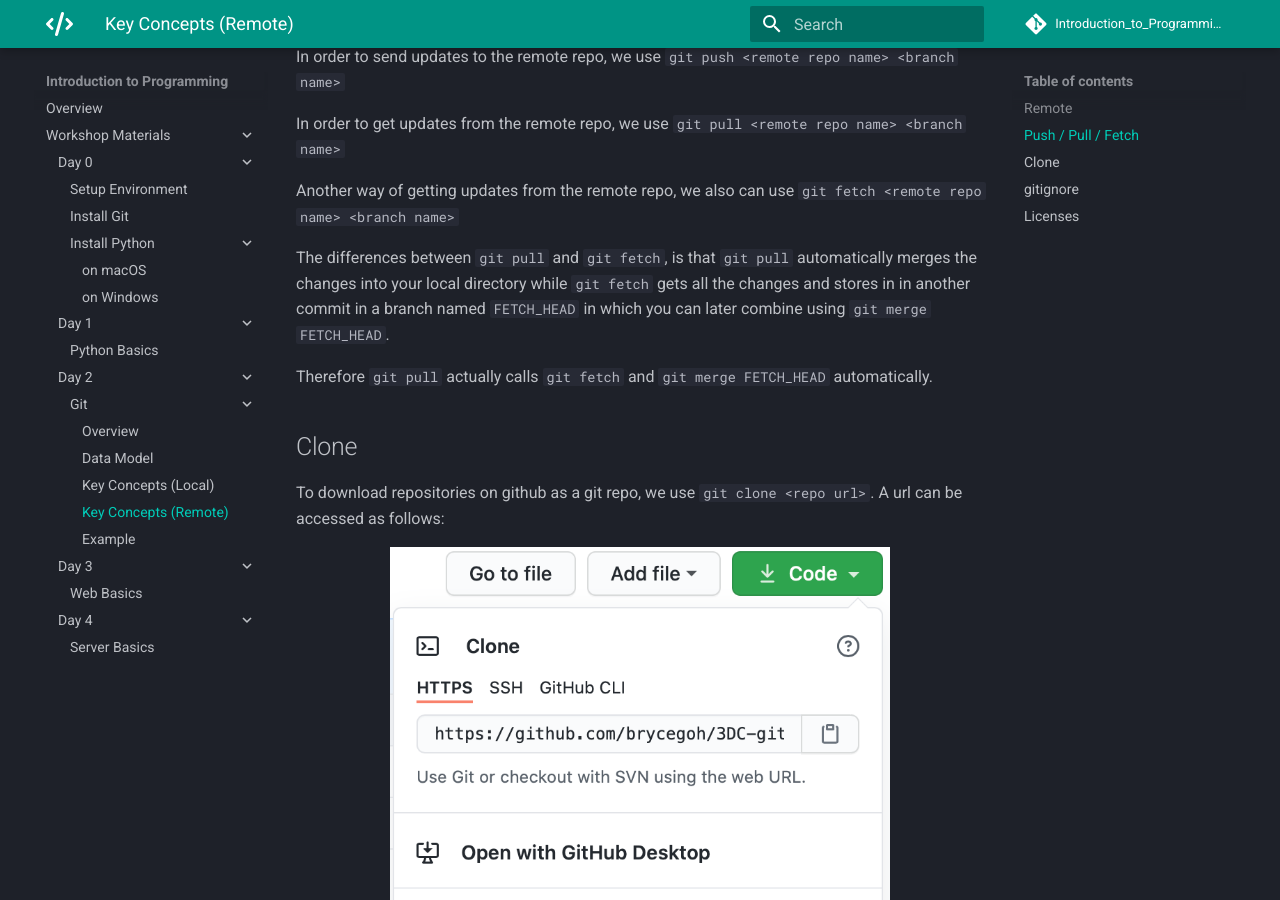
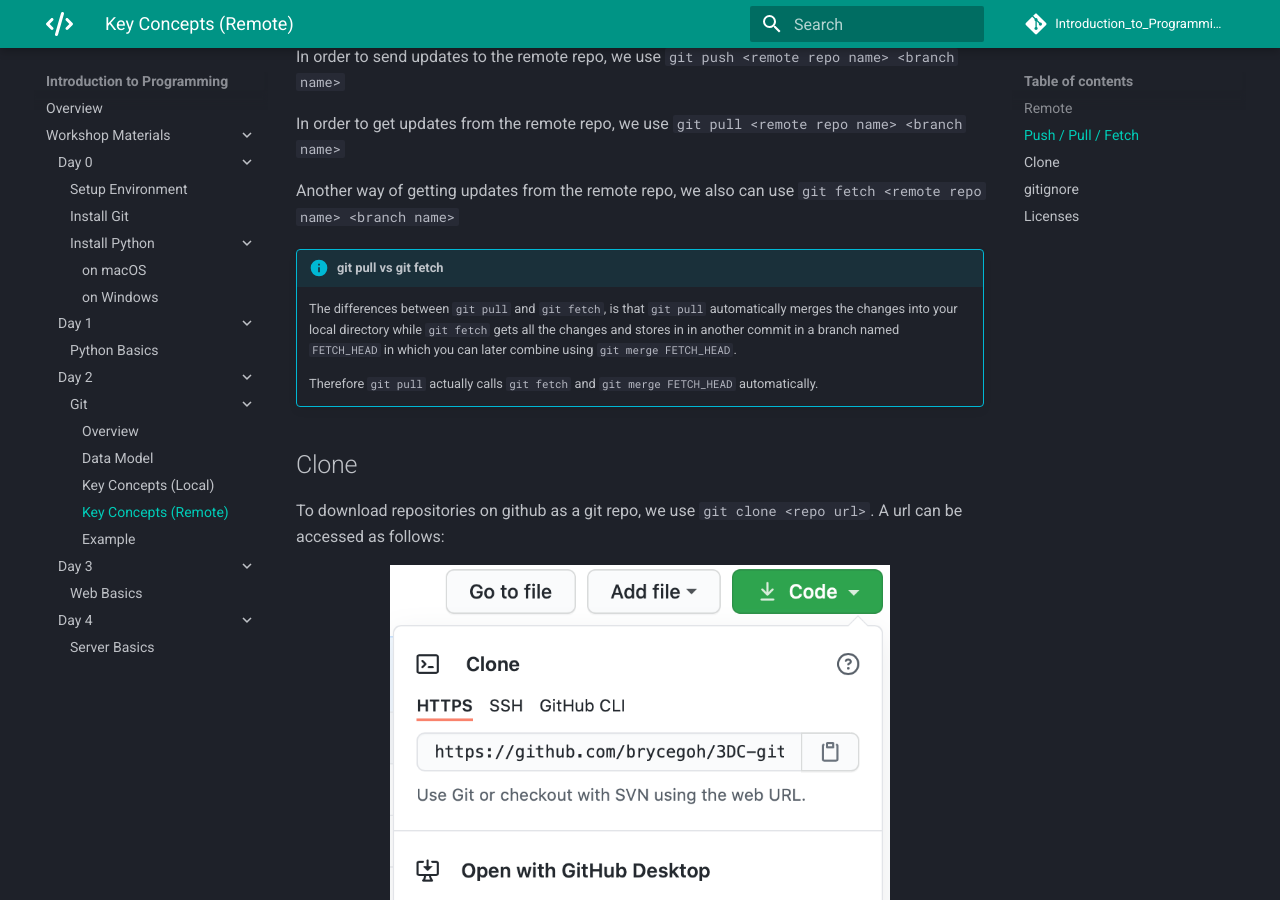
Before and after one commit to 3DCdsc/Introduction_to_Programming, an MkDocs documentation site: the page built from docs/Day_2/git_remote_concepts.md, in a window 1280 px wide and 900 px high, scrolled down 422 px. Built offline with MkDocs 1.6.1 and Material for MkDocs 9.7.7, drawn with Linux system fonts in a browser that asks for light colours; comment, search, counter and statistics services are not loaded.

Commit message:
updated remote concepts

```diff
--- a/docs/Day_2/git_remote_concepts.md
+++ b/docs/Day_2/git_remote_concepts.md
@@ -17,9 +17,10 @@ In order to get updates from the remote repo, we use
 Another way of getting updates from the remote repo, we also can use
 `git fetch <remote repo name> <branch name>`
 
-The differences between `git pull` and `git fetch`, is that `git pull` automatically merges the changes into your local directory while `git fetch` gets all the changes and stores in in another commit in a branch named `FETCH_HEAD ` in which you can later combine using `git merge FETCH_HEAD`.
+!!! info "git pull vs git fetch"
+    The differences between `git pull` and `git fetch`, is that `git pull` automatically merges the changes into your local directory while `git fetch` gets all the changes and stores in in another commit in a branch named `FETCH_HEAD ` in which you can later combine using `git merge FETCH_HEAD`.
 
-Therefore `git pull` actually calls `git fetch` and `git merge FETCH_HEAD` automatically.
+    Therefore `git pull` actually calls `git fetch` and `git merge FETCH_HEAD` automatically.
 
 ## Clone
 
```
